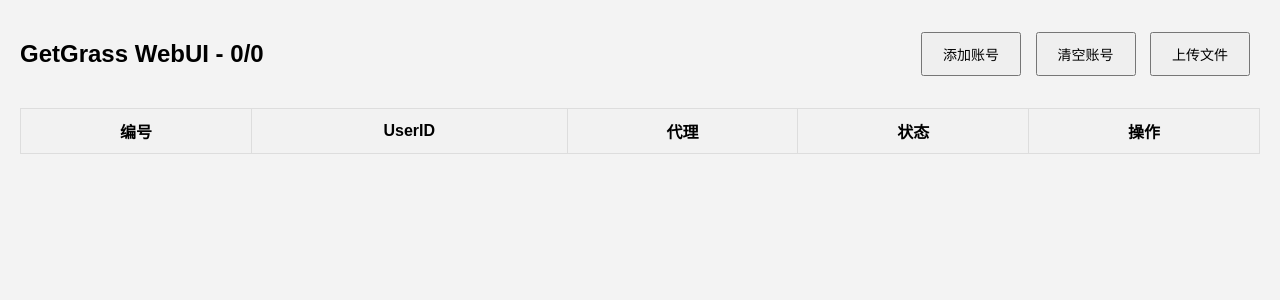
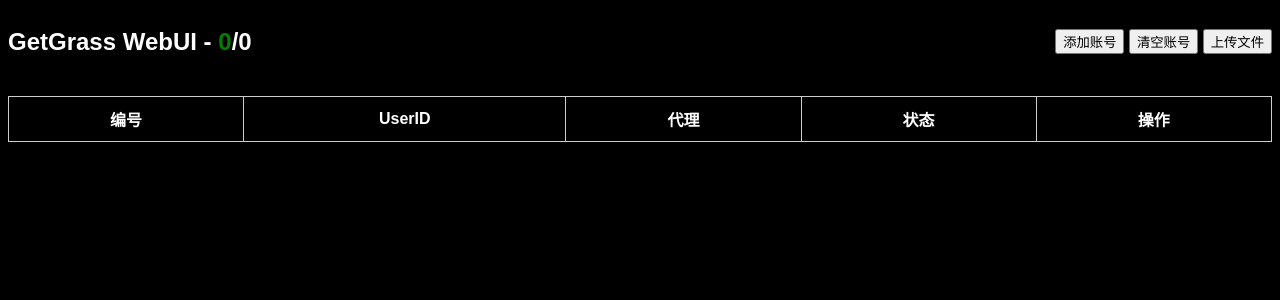
Before and after one commit to kdkidkdjdk/test-bot, a FastAPI app: page / in a window 1280 px wide. Shown: the top 300 px of the page. Run offline with FastAPI, Linux system fonts and the light colour scheme; data that the repository does not hold is empty.

Commit message:
Update index.css

```diff
--- a/static/index.css
+++ b/static/index.css
@@ -1,62 +1,28 @@
-/* static/index.css */
-
 body {
     font-family: Arial, sans-serif;
-    background-color: #f3f3f3;
-    margin: 0;
-    padding: 20px;
-}
-
-.loading {
-    display: none;
-    position: fixed;
-    top: 0;
-    left: 0;
-    width: 100%;
-    height: 100%;
-    background: rgba(255, 255, 255, 0.8);
-    z-index: 1000;
-    text-align: center;
-}
-
-.loading-text {
-    position: absolute;
-    top: 50%;
-    left: 50%;
-    transform: translate(-50%, -50%);
-    font-size: 24px;
+    background-color: #000;
+    color: #fff;
 }
 
 .title {
     display: flex;
     justify-content: space-between;
     align-items: center;
-    margin-bottom: 20px;
-}
-
-button {
-    padding: 10px 20px;
-    font-size: 14px;
-    cursor: pointer;
-    margin-right: 10px;
 }
 
 table {
     width: 100%;
     border-collapse: collapse;
+    margin-top: 20px;
 }
 
 th, td {
     padding: 10px;
+    border: 1px solid #ccc;
     text-align: center;
-    border: 1px solid #ddd;
 }
 
-th {
-    background-color: #f2f2f2;
-}
-
-.status-2 {
+.status {
     color: green;
 }
 
```
Also changed, not shown: other parts of static/index.css (+8 -15 lines).
